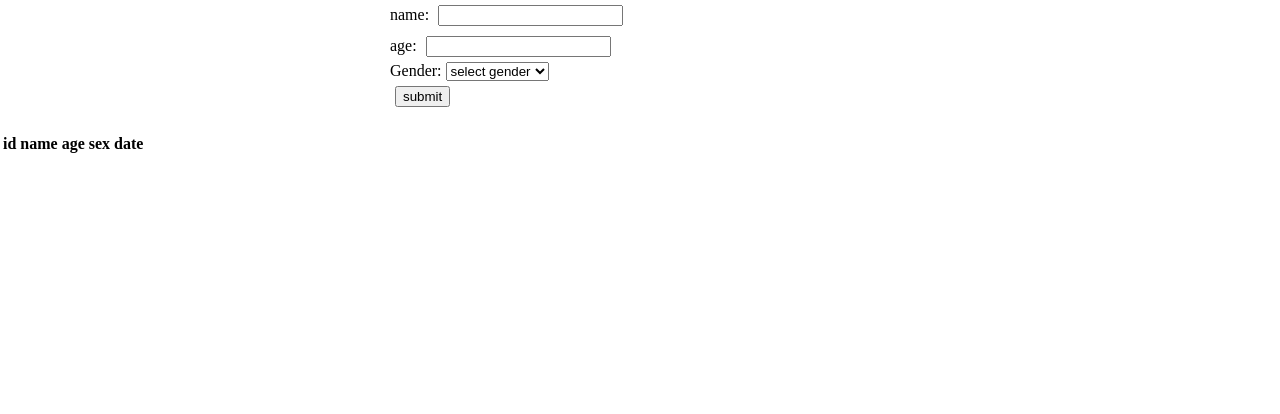
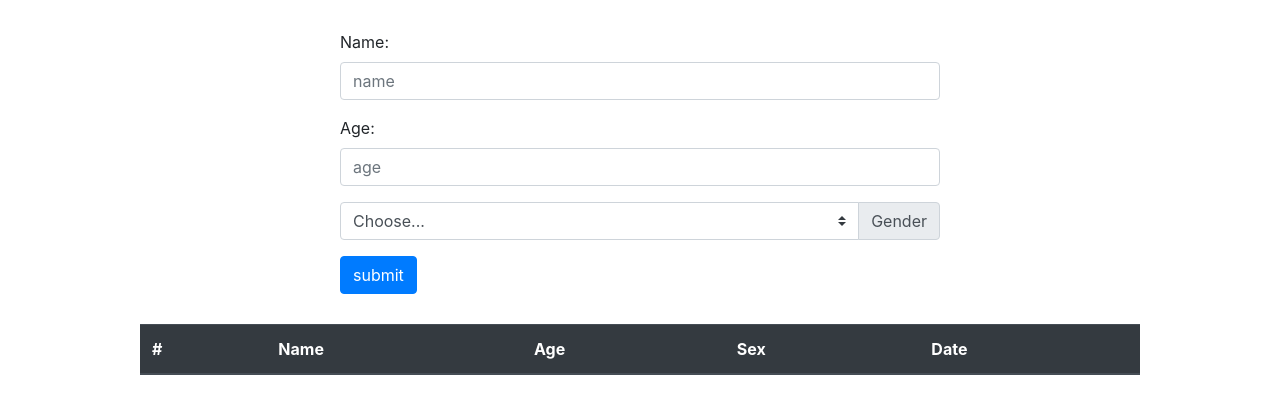
Before and after one commit to orpcy/User-details, a website: page ui/index.html in a window 1280 px wide. Drawn offline with nearby package versions, Linux system fonts and the light colour scheme; no server answers.

Commit message:
redesigning the page

```diff
--- a/package.json
+++ b/package.json
@@ -11,6 +11,7 @@
   "license": "ISC",
   "dependencies": {
     "body-parser": "^1.18.3",
+    "bootstrap": "^4.2.1",
     "dotenv": "^6.2.0",
     "express": "^4.16.4",
     "mysql": "^2.16.0"
--- a/ui/index.css
+++ b/ui/index.css
@@ -1,22 +1,17 @@
+
 body{
   margin: 0;
-  padding: 0;
+  padding: 30px 0 0 0;
 }
 
-div{
-  max-width: 500px;
+.main{
+  max-width: 600px;
   width: 100%;
   margin: 0 auto;
 }
 
-form{
+.peopleDetail{
+  max-width: 1000px;
   width: 100%;
+  margin: 30px auto;
 }
-
-input{
-  margin: 5px;
-}
-
-.submit{
-  cursor: pointer;
-}
--- a/ui/index.html
+++ b/ui/index.html
@@ -6,36 +6,67 @@
     <title>mysql</title>
     <meta name="viewport" content="width=device-width, initial-scale=1" />
     <link rel="stylesheet" type="text/css" media="screen" href="index.css" />
+    <link
+      rel="stylesheet"
+      href="https://stackpath.bootstrapcdn.com/bootstrap/4.2.1/css/bootstrap.min.css"
+      integrity="sha384-GJzZqFGwb1QTTN6wy59ffF1BuGJpLSa9DkKMp0DgiMDm4iYMj70gZWKYbI706tWS"
+      crossorigin="anonymous"
+    />
   </head>
   <body>
-    <div>
-      <form method="POST" id="regForm" autocomplete="off">
-        name: <input type="text" id="name" /><br />
-        age: <input type="number" id="age" /><br />
-        Gender: <select name="sex" id="sex">
-          <option value="" selected disabled hidden>select gender</option>
-          <option value="male" >M</option>
-          <option value="female" >F</option>
-        </select> <br />
-        <input type="submit" value="submit" class="submit" />
+    <div class="main">
+      <form method="POST" id="regForm">
+        <div class="form-group">
+          <label for="formGroupExampleInput">Name:</label>
+          <input
+            type="text"
+            class="form-control"
+            id="formGroupExampleInput"
+            placeholder="name"
+          />
+        </div>
+
+        <div class="form-group">
+          <label for="formGroupExampleInput">Age:</label>
+          <input
+            type="number"
+            class="form-control"
+            id="formGroupExampleInput"
+            placeholder="age"
+          />
+        </div>
+
+        <div class="input-group mb-3">
+          <select class="custom-select" id="inputGroupSelect02">
+            <option selected disabled>Choose...</option>
+            <option value="male">male</option>
+            <option value="female">female</option>
+          </select>
+          <div class="input-group-append">
+            <label class="input-group-text" for="inputGroupSelect02"
+              >Gender</label
+            >
+          </div>
+        </div>
+        <input type="submit" value="submit" class="btn btn-primary" />
         <h2 id="errorHandler"></h2>
       </form>
     </div>
 
-    <table>
-      <thead>
-        <tr>
-          <th>id</th>
-          <th>name</th>
-          <th>age</th>
-          <th>sex</th>
-          <th>date</th>
-        </tr>
-      </thead>
-      <tbody id="tableBody">
-
-      </tbody>
-    </table>
+    <div class="peopleDetail">
+      <table class="table table-striped">
+        <thead class="thead-dark">
+          <tr>
+            <th scope="col">#</th>
+            <th scope="col">Name</th>
+            <th scope="col">Age</th>
+            <th scope="col">Sex</th>
+            <th scope="col">Date</th>
+          </tr>
+        </thead>
+        <tbody id="tableBody"></tbody>
+      </table>
+    </div>
   </body>
 
   <script src="index.js"></script>
--- a/ui/index.js
+++ b/ui/index.js
@@ -8,9 +8,9 @@ const postUser = event => {
       "Content-type": "application/json"
     },
     body: JSON.stringify({
-      name: document.getElementById("name").value,
-      age: document.getElementById("age").value,
-      sex: document.getElementById("sex").value
+      name: document.getElementsByClassName('form-control')[0].value,
+      age: document.getElementsByClassName('form-control')[1].value,
+      sex: document.getElementById("inputGroupSelect02").value
     })
   })
     .then(res => res.json())
@@ -40,8 +40,8 @@ fetch("/users", {
     } else {
       resp.forEach(data => {
         let details = document.createElement("tr");
-        details.innerHTML = `<td>${data.id}</td>
-        <td>${data.name}</td>
+        details.innerHTML = `<th scope="row">${data.id}</th>
+        <td >${data.name}</td>
         <td>${data.age}</td>
         <td>${data.sex}</td>
         <td>${data.date}</td>
```
Also changed, not shown: 1 other file.
